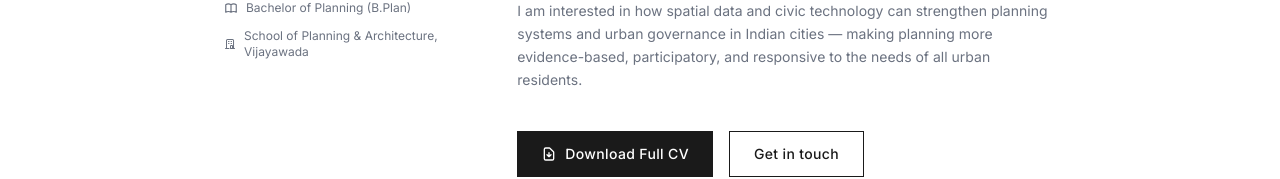
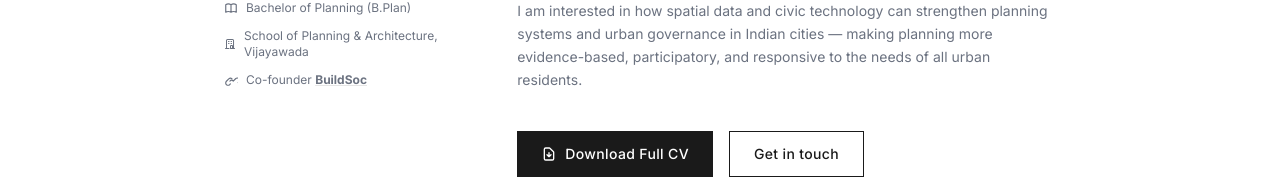
Before and after one commit to bharatoraon/Portfolio, a SvelteKit app: page /about in a window 1280 px wide. Shown: the part 519-698 px from the top of the page. Built offline with nearby package versions, Linux system fonts and the light colour scheme.

Commit message:
Remove commented-out co-founder section
Removed commented-out div containing co-founder information.

```diff
--- a/src/routes/about/+page.svelte
+++ b/src/routes/about/+page.svelte
@@ -183,7 +183,7 @@
             </svg>
             School of Planning & Architecture, Vijayawada
           </div>
-          <!-- <div class="flex items-center gap-2 text-xs text-ink-muted group/link">
+          <div class="flex items-center gap-2 text-xs text-ink-muted group/link">
             <svg class="w-3.5 h-3.5" fill="none" stroke="currentColor" viewBox="0 0 24 24">
               <path stroke-linecap="round" stroke-linejoin="round" stroke-width="2" d="M13.828 10.172a4 4 0 00-5.656 0l-4 4a4 4 0 105.656 5.656l1.102-1.101" />
               <path stroke-linecap="round" stroke-linejoin="round" stroke-width="2" d="M10.172 13.828a4 4 0 015.656 0l4-4a4 4 0 115.656 5.656l-1.101 1.101" />
@@ -191,7 +191,7 @@
             <a href="https://buildsoc.in/" target="_blank" rel="noopener" class="hover:text-ink transition-colors">
               Co-founder <span class="font-bold underline decoration-border group-hover/link:decoration-ink">BuildSoc</span>
             </a>
-          </div> -->
+          </div>
         </div>
       </div>
 
```
